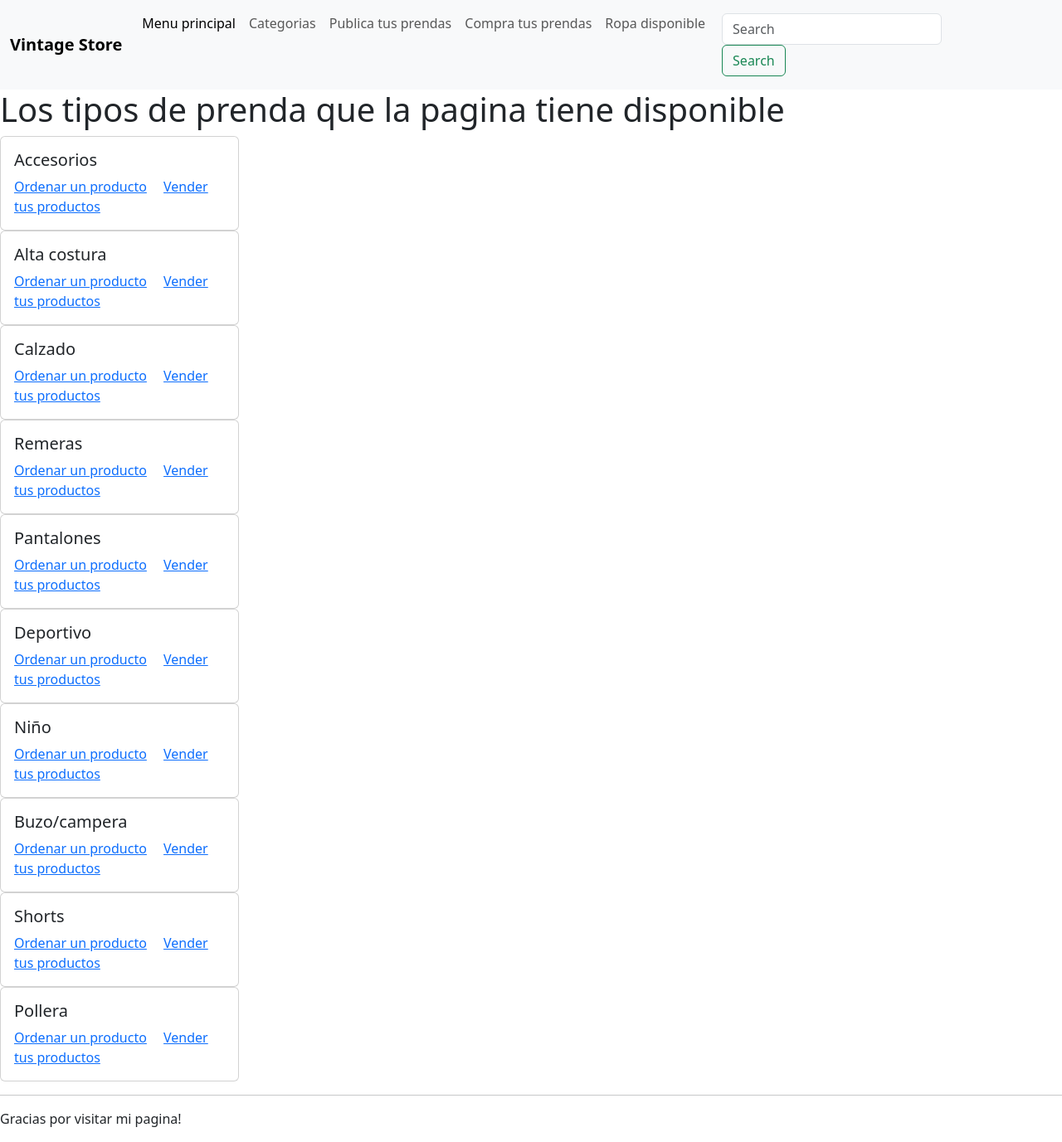
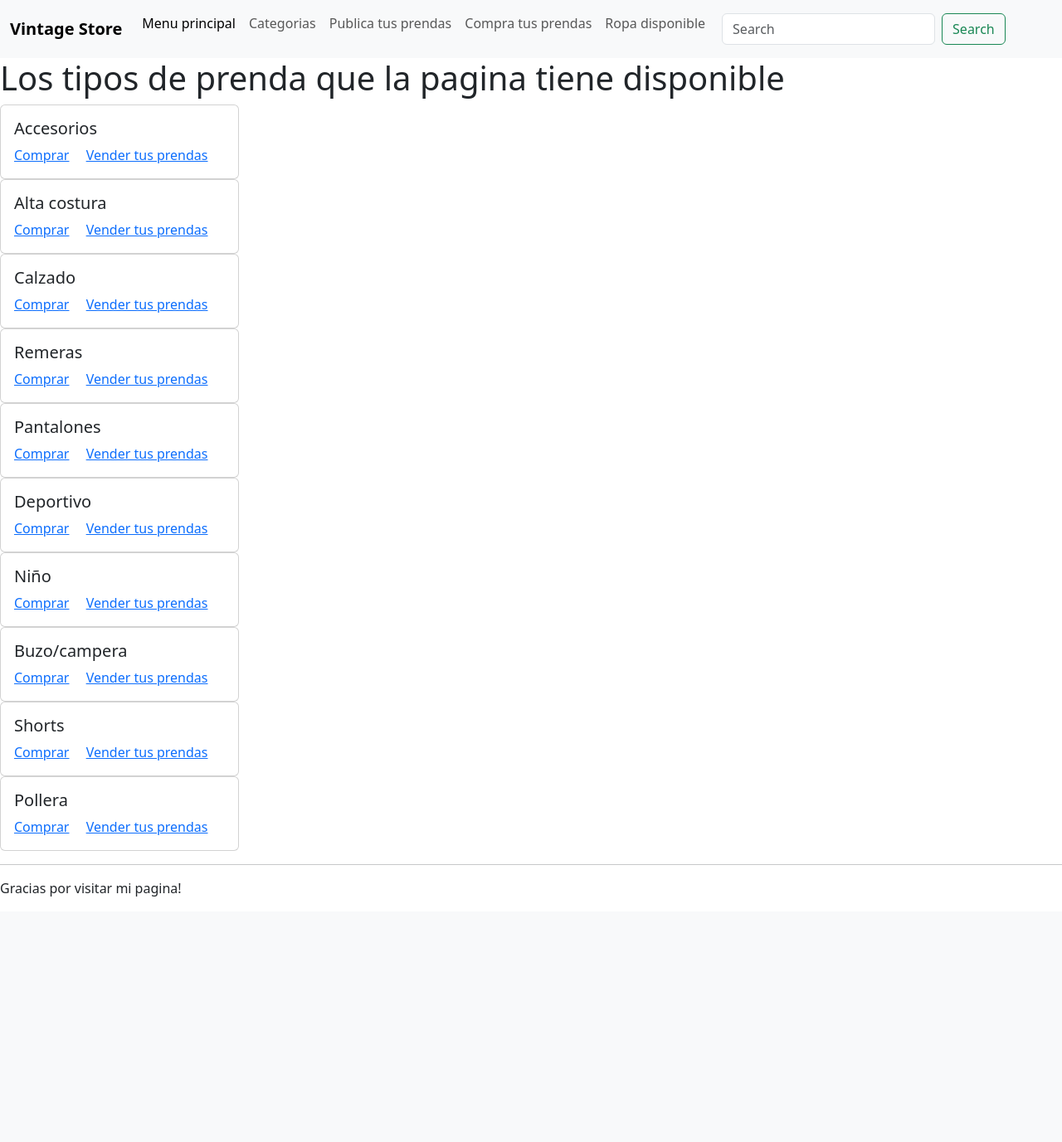
Before and after one commit to rotournour/ProyectoFinal_Python, a Django app: page /clothes/listado_categories/ in a window 1280 px wide. Shown: the whole page at 83% size. After the commit the page ends 1081 px from the top, so only its background shows below. Run offline with Django 4.2, Linux system fonts and the light colour scheme; data comes from the database, SQL or seed files in the repository.

Commit message:
modificacion de navbar

```diff
--- a/proyecto_final/templates/base.html
+++ b/proyecto_final/templates/base.html
@@ -36,7 +36,7 @@
                     </li>
                     <li class="navbar bg-body-tertiary">
                         <div class="container-fluid">
-                            <form class="form-inline my-2 my-lg-0" action="/clothes/listado_clothes" method="GET">
+                            <form class="d-flex" action="/clothes/listado_clothes" method="GET">
                                 <input class="form-control me-2" type="search" placeholder="Search" aria-label="Search" name="search">
                                 <button class="btn btn-outline-success" type="submit">Search</button>
                             </form>
--- a/proyecto_final/templates/clothes/list_categories.html
+++ b/proyecto_final/templates/clothes/list_categories.html
@@ -13,8 +13,8 @@
         <div class="card" style="width: 18rem;">
         <div class="card-body">
           <h5 class="card-title">{{category}} </h5>
-          <a href="/sales/order" class="card-link">Ordenar un producto</a>
-          <a href="/clothes/vender" class="card-link">Vender tus productos</a>
+          <a href="/sales/order" class="card-link">Comprar</a>
+          <a href="/clothes/vender" class="card-link">Vender tus prendas</a>
         </div>
       </div>
 
```
